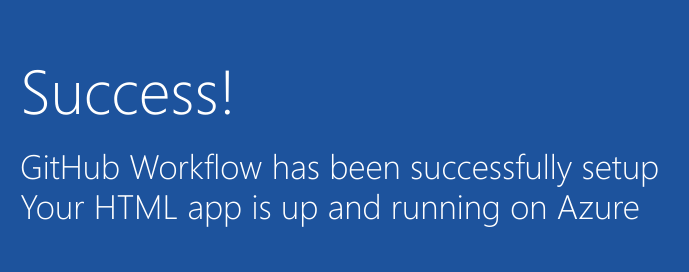
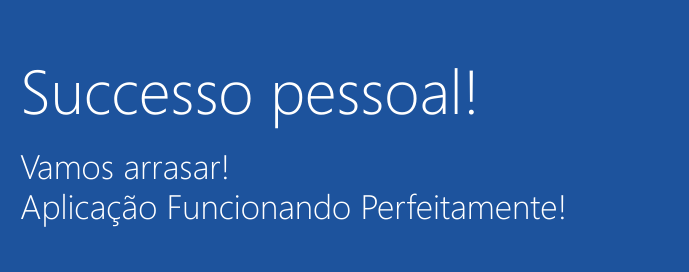
Before and after one commit to thiagoabaguiar/guildcapsule, a plain HTML site: page Application/index.html in a window 1280 px wide. Shown: the part 325-597 px from the top of the page, 205-894 px from the left. Drawn offline with Linux system fonts and the light colour scheme.

Commit message:
Update index.html

```diff
--- a/Application/index.html
+++ b/Application/index.html
@@ -19,9 +19,9 @@
             </a>
         </div>
             <div class="content-body">
-                <div class="success-text">Success!</div>
-                <div class="description line-1"> GitHub Workflow has been successfully setup</div>
-                <div class="description line-2"> Your HTML app is up and running on Azure</div>
+                <div class="success-text">Successo pessoal!</div>
+                <div class="description line-1"> Vamos arrasar!</div>
+                <div class="description line-2"> Aplicação Funcionando Perfeitamente!</div>
                 <div class="next-steps-container">
                     <div class="next-steps-header">Next up</div>
                     <div class="next-steps-body">
```
